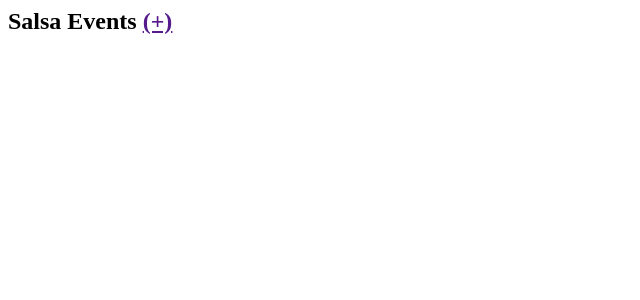
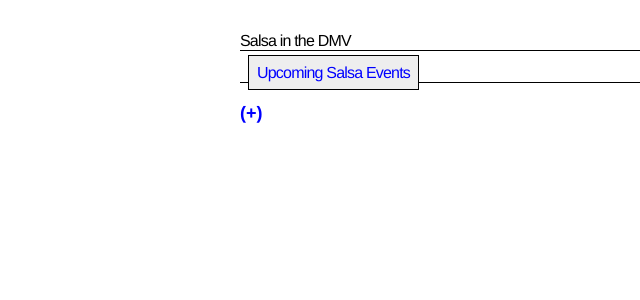
Before and after one commit to kebedemeron905/salsa-events, a Django app: page / in a window 1280 px wide. Shown: the top 300 px of the page, without its empty margins (0-640 px from the left). Run offline with Django 3.2, Linux system fonts and the light colour scheme; data that the repository does not hold is empty.

Commit message:
some styling added

```diff
--- /dev/null
+++ b/salsa_django/salsa/static/css/salsa.css
@@ -0,0 +1,98 @@
+body {
+  font-family: 'Helvetica Neue', sans-serif;
+  max-width: 50em;
+  margin: auto;
+  padding: 2em 1em;
+}
+
+nav a {
+  border: 1px solid black;
+  margin: .5em;
+  padding: .5em;
+  background-color: #eeeeee;
+}
+
+nav a:hover {
+  background-color: orange;
+  color: blue;
+}
+
+a,
+a:visited {
+  text-decoration: none;
+  color: blue;
+}
+
+a:hover {
+  background-color: #ccc;
+}
+
+ul {
+  list-style-type: none;
+}
+
+li {
+  margin: .25em;
+}
+
+h1 {
+  font: inherit;
+  color: inherit;
+  letter-spacing: -.05em;
+  text-decoration: none;
+  border-bottom: 1px solid black;
+}
+
+h2>a {
+  font-size: .75em;
+}
+
+input {
+  display: block;
+  margin: 5px 0 20px 0;
+  padding: 9px;
+  border: solid 1px black;
+  width: 300px;
+  background: whitesmoke;
+}
+
+input[type=submit],
+a.delete {
+  width: auto;
+  padding: 9px 15px;
+  background-color: gray;
+  border: 0;
+  font-size: 14px;
+  color: #FFFFFF;
+}
+
+a.delete {
+  background-color: red;
+}
+
+.artist-photo {
+  width: 400px;
+}
+
+span.nationality {
+  font-size: .5em;
+}
+
+.user-info {
+  float: right;
+}
+
+a.fav {
+  text-decoration: none;
+  color: red;
+}
+
+a.no-fav {
+  text-decoration: none;
+  color: black;
+}
+
+.fav:visited,
+.no-fav:visited {
+  text-decoration: none;
+}
--- /dev/null
+++ b/salsa_django/salsa/templates/salsa/base.html
@@ -0,0 +1,16 @@
+{% load staticfiles %}
+
+<html>
+    <head>
+        <title>Salsa in the DMV</title>
+        <link rel="stylesheet" href="{% static 'css/salsa.css' %}">
+    </head>
+    <body>
+        <h1>Salsa in the DMV</h1>
+        <nav>
+            <h1><a href="/"> Upcoming Salsa Events</a></h1>
+        </nav>
+        {% block content %}
+        {% endblock %}
+    </body>
+</html>
--- a/salsa_django/salsa/templates/salsa/event_detail.html
+++ b/salsa_django/salsa/templates/salsa/event_detail.html
@@ -1,4 +1,6 @@
+{% extends 'salsa/base.html' %}
 
+{% block content %}
 <h2>{{ event.name }} <a href="">(edit)</a></h2>
 <h4>{{ event.Date }}</h4>
 <h4>{{ event.time_start }}-{{event.time_end}}</h4>
@@ -9,3 +11,4 @@
         <li>{{event.cost}} </li>
         <li><a href=''>{{event.event_site}}</a></li>
 </ul>
+{% endblock %}
--- a/salsa_django/salsa/templates/salsa/event_list.html
+++ b/salsa_django/salsa/templates/salsa/event_list.html
@@ -1,9 +1,14 @@
-<h2>Salsa Events <a href="">(+)</a></h2>
+{% extends 'salsa/base.html' %}
+
+{% block content %}
+
+<h2><a href="">(+)</a></h2>
 <ul>
     {% for event in events %}
         <li>
-            <a href="{% url 'event_detail' id=event.pk %}">{{ event.name }}</a>
+            <a href="{% url 'event_detail' pk=event.pk %}">{{ event.name }}</a>
             {{event.date}}
         </li>
     {% endfor %}
 </ul>
+{% endblock %}
```
